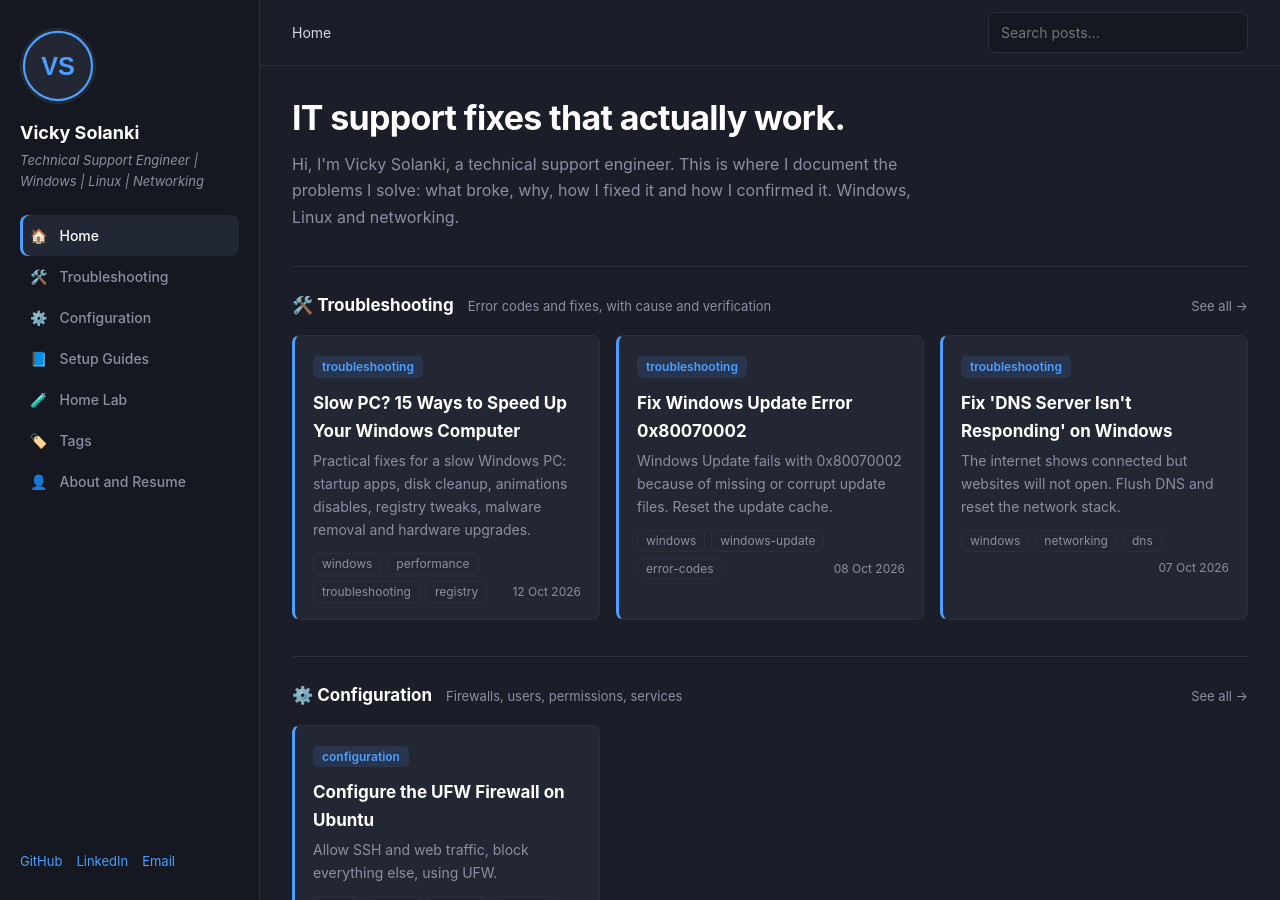
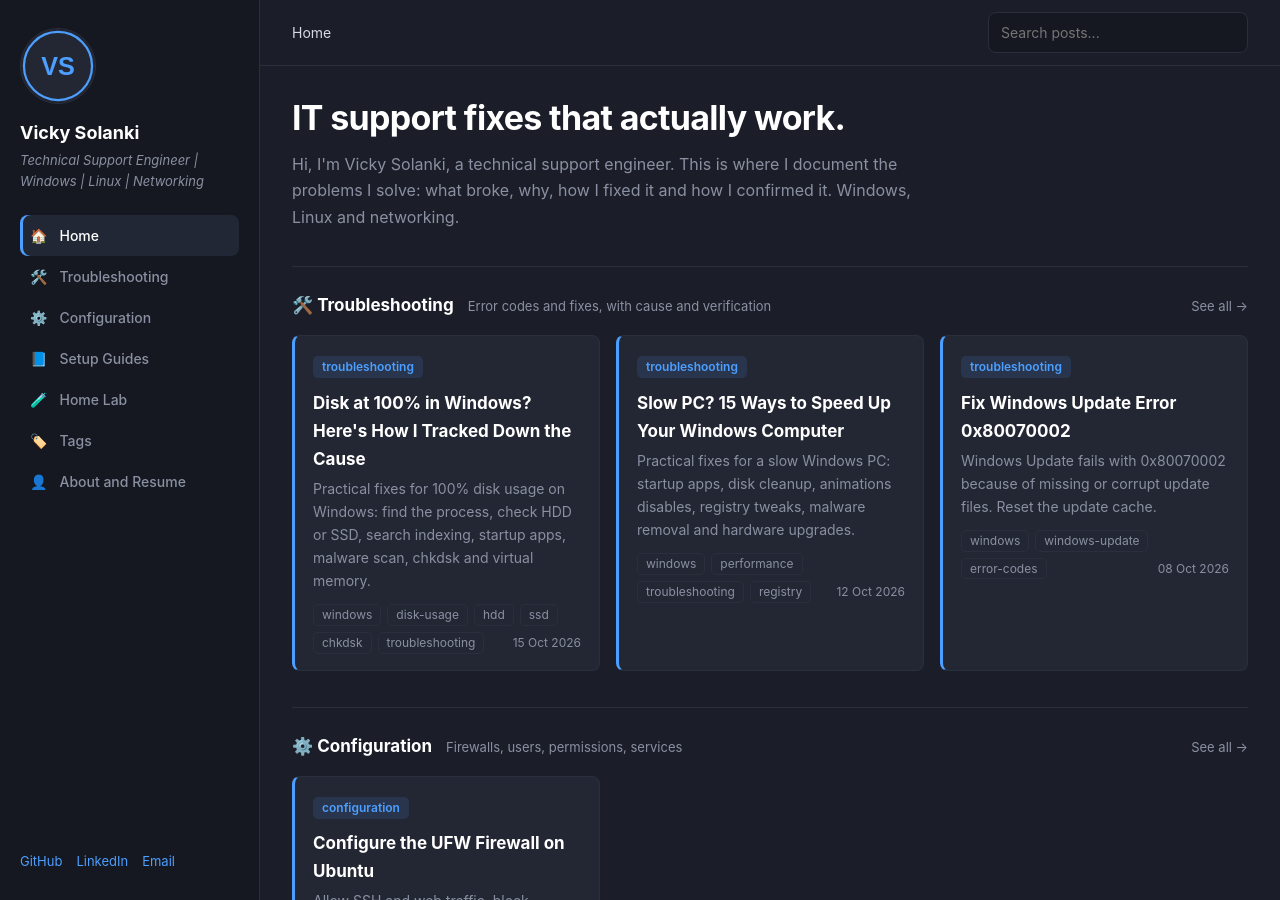
Before and after one commit to vickysolankii/vickysolankii.github.io, a Jekyll site: the page built from index.html, in a window 1280 px wide and 900 px high. Built offline with Jekyll 4.4.1, drawn with Linux system fonts in a browser that asks for light colours.

Commit message:
Update 2026-10-15-fix-100-percent-disk-usage-windows.md

```diff
--- a/_posts/2026-10-15-fix-100-percent-disk-usage-windows.md
+++ b/_posts/2026-10-15-fix-100-percent-disk-usage-windows.md
@@ -1,10 +1,9 @@
 ---
 layout: post
 title: "Disk at 100% in Windows? Here's How I Tracked Down the Cause"
-date: 2026-10-15 10:00:00 +0530
-categories: [windows, troubleshooting]
-tags: [windows, disk-usage, hdd, ssd, chkdsk, task-manager, it-support]
-excerpt: "Task Manager says Disk 100% and the whole laptop crawls. Here's what I checked, in what order, and what actually fixed it."
+category: troubleshooting
+tags: [windows, disk-usage, hdd, ssd, chkdsk, troubleshooting]
+description: "Practical fixes for 100% disk usage on Windows: find the process, check HDD or SSD, search indexing, startup apps, malware scan, chkdsk and virtual memory."
 ---
 
 
```
